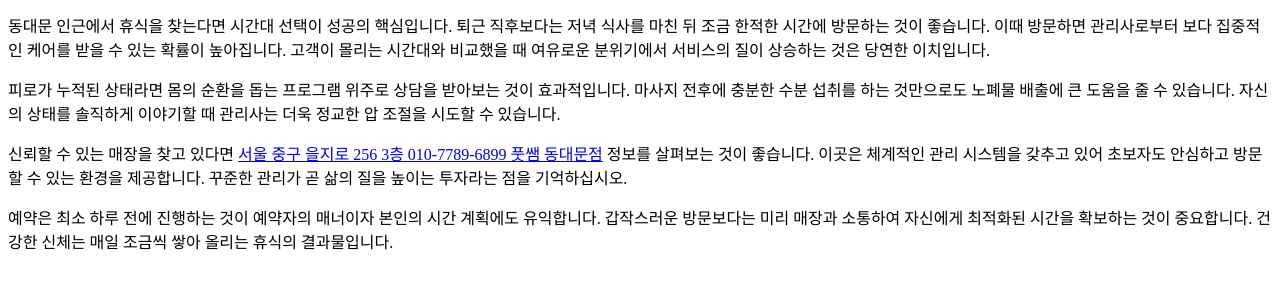
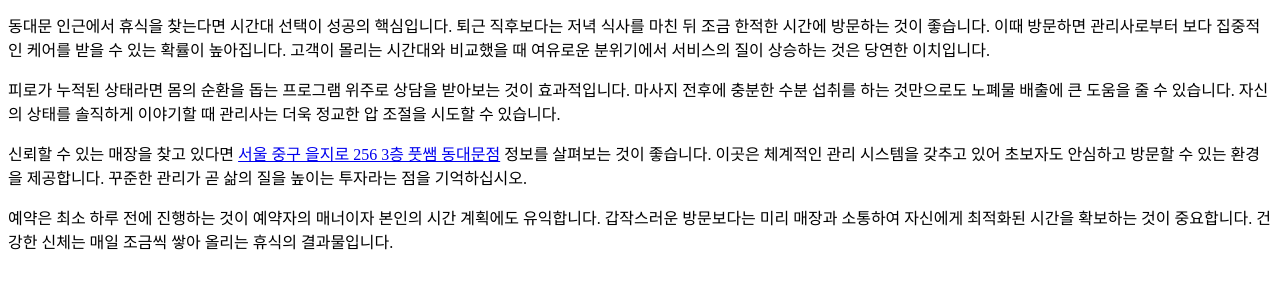
Before and after one commit to dydrkrtks7-cmd/bp-kr-pbn-sr-091, a plain HTML site: page posts/gemini-coverage-20260719-0002.html in a window 1280 px wide. Shown: the part 140-428 px from the top of the page. Drawn offline with Linux system fonts and the light colour scheme.

Commit message:
deploy: garbage-free snapshot 2026-08-09T14:51:52.036Z

```diff
--- a/posts/gemini-coverage-20260719-0002.html
+++ b/posts/gemini-coverage-20260719-0002.html
@@ -15,7 +15,7 @@
  <p>많은 이들이 피로를 풀기 위해 망원 셔츠룸 추천 같은 키워드로 밤 문화를 검색하지만 사실 몸의 긴장을 푸는 진정한 방법은 따로 있습니다. 흔히 마사지는 비용이 과도하거나 특정 목적에만 국한된다는 오해를 받곤 합니다. 그러나 건전한 테라피 공간은 도심 속에서 지친 현대인의 컨디션을 회복시키는 중요한 거점입니다.</p>
  <p>동대문 인근에서 휴식을 찾는다면 시간대 선택이 성공의 핵심입니다. 퇴근 직후보다는 저녁 식사를 마친 뒤 조금 한적한 시간에 방문하는 것이 좋습니다. 이때 방문하면 관리사로부터 보다 집중적인 케어를 받을 수 있는 확률이 높아집니다. 고객이 몰리는 시간대와 비교했을 때 여유로운 분위기에서 서비스의 질이 상승하는 것은 당연한 이치입니다.</p>
  <p>피로가 누적된 상태라면 몸의 순환을 돕는 프로그램 위주로 상담을 받아보는 것이 효과적입니다. 마사지 전후에 충분한 수분 섭취를 하는 것만으로도 노폐물 배출에 큰 도움을 줄 수 있습니다. 자신의 상태를 솔직하게 이야기할 때 관리사는 더욱 정교한 압 조절을 시도할 수 있습니다.</p>
- <p>신뢰할 수 있는 매장을 찾고 있다면 <a class="anchor-link" href="https://euljiro-body-care.mapo-room-guide.xyz/" data-망원 셔츠룸 안내-link-target="t1-campaign-mqw1w2qy-5klg">서울 중구 을지로 256 3층 010-7789-6899 풋쌤 동대문점</a> 정보를 살펴보는 것이 좋습니다. 이곳은 체계적인 관리 시스템을 갖추고 있어 초보자도 안심하고 방문할 수 있는 환경을 제공합니다. 꾸준한 관리가 곧 삶의 질을 높이는 투자라는 점을 기억하십시오.</p>
+ <p>신뢰할 수 있는 매장을 찾고 있다면 <a class="anchor-link" href="https://euljiro-body-care.mapo-room-guide.xyz/" data-망원 셔츠룸 안내-link-target="t1-campaign-mqw1w2qy-5klg">서울 중구 을지로 256 3층 풋쌤 동대문점</a> 정보를 살펴보는 것이 좋습니다. 이곳은 체계적인 관리 시스템을 갖추고 있어 초보자도 안심하고 방문할 수 있는 환경을 제공합니다. 꾸준한 관리가 곧 삶의 질을 높이는 투자라는 점을 기억하십시오.</p>
  <p>예약은 최소 하루 전에 진행하는 것이 예약자의 매너이자 본인의 시간 계획에도 유익합니다. 갑작스러운 방문보다는 미리 매장과 소통하여 자신에게 최적화된 시간을 확보하는 것이 중요합니다. 건강한 신체는 매일 조금씩 쌓아 올리는 휴식의 결과물입니다.</p>
 </body>
 </html>
```
